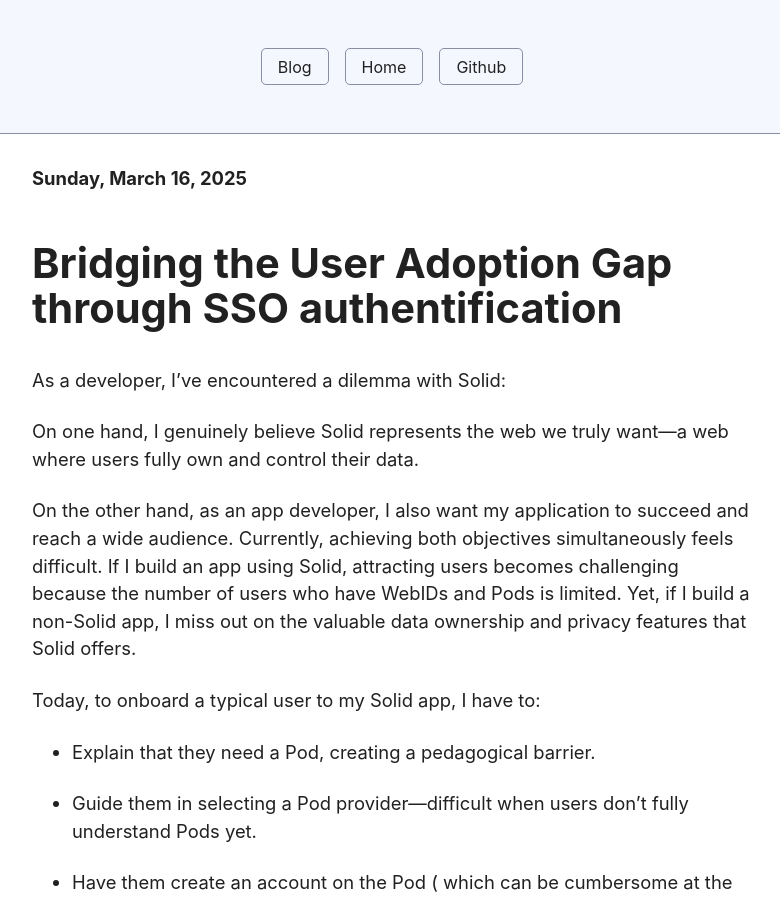
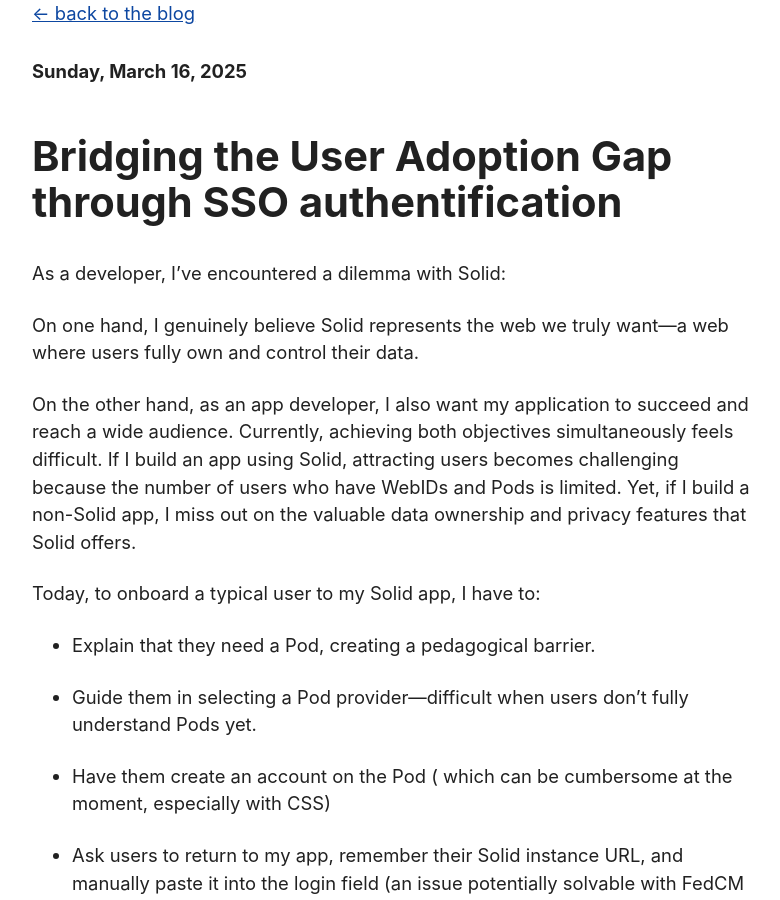
Before and after one commit to Liquid-Surf/website, a Jekyll site: the page built from _posts/2025-03-16-Bridging-the-User-Adoption-Gap-through-SSO-authentification.markdown, in a window 1280 px wide and 900 px high. Shown: the whole window, without its empty margins (248-1028 px from the left). Built offline with Jekyll 4.4.1, drawn with Linux system fonts in a browser that asks for light colours.

Commit message:
update nav

```diff
--- a/_includes/nav.html
+++ b/_includes/nav.html
@@ -1,10 +1,10 @@
 <nav class="navbar">
   <ul class="nav-list">
     <li class="nav-item">
-      <a class="nav-link" href="/blog">Blog</a>
+      <a class="nav-link" href="/">Home</a>
     </li>
     <li class="nav-item">
-      <a class="nav-link" href="/">Home</a>
+      <a class="nav-link" href="/blog">Blog</a>
     </li>
     <li class="nav-item">
       <a class="nav-link" href="https://github.com/Liquid-surf/">Github</a>
--- a/_layouts/post.html
+++ b/_layouts/post.html
@@ -5,11 +5,11 @@
 
 <link rel="stylesheet" href="/assets/css/simple.css" />
 <body>
-<header>
-  {% include nav.html %}
-</header>
 
 <div class="layout">
+  <div class="prev-button">
+    <a href="/blog/">&larr; back to the blog </a>
+  </div>
   <div class="post">
     <div class="container">
       <div class="post__headline common-headline">
```
Also changed, not shown: 1 other file.
